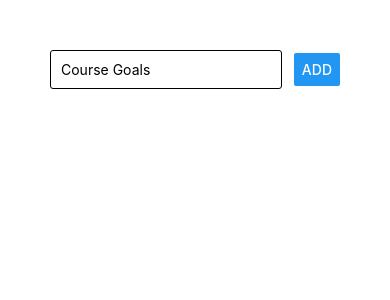
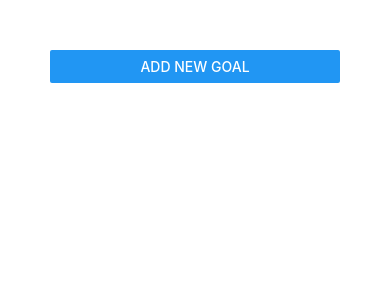
Before and after one commit to RukshanNuwan/Complete-guide-Udemy, a React Native app: screen / in a window 390 px wide. Shown: the top 300 px of the page. Built offline with nearby package versions, Linux system fonts and the light colour scheme.

Commit message:
adding a modal overlay

```diff
--- a/App.js
+++ b/App.js
@@ -1,36 +1,39 @@
 import React, { useState } from 'react';
-import { Button, FlatList, StyleSheet, Text, TextInput, View } from 'react-native';
+import { Button, FlatList, StyleSheet, View } from 'react-native';
 
 import GoalItem from './components/GoalItem';
 import GoalInput from './components/GoalInput';
 
 export default function App() {
   const [courseGoals, setCourseGoals] = useState([]);
+  const [isAddMode, setIsAddMode] = useState(false);
 
   const addGoalHandler = goalTitle => {
     setCourseGoals(currentGoals => [
       ...currentGoals,
-      { key: Math.random().toString(), value: goalTitle } // key can replace with id
+      { id: Math.random().toString(), value: goalTitle } // id can replace with key
     ]);
   }
 
   const removeGoalHandler = goalId => {
     setCourseGoals(currentGoals => {
-      return currentGoals.filter((goal) => goal.key !== goalId); // pressed item remove from the array and other items move to the new array
+      return currentGoals.filter((goal) => goal.id !== goalId); // pressed item remove from the array and other items move to the new array
     });
   }
 
 
   return (
     <View style={styles.screen}>
-      <GoalInput onAddGoal={addGoalHandler} />
+      <Button title="Add New Goal" onPress={() => setIsAddMode(true)} />
+
+      <GoalInput visible={isAddMode} onAddGoal={addGoalHandler} />
 
       <FlatList
-        keyExtractor={(item, index) => item.key}
+        keyExtractor={(item, index) => item.id}
         data={courseGoals}
         renderItem={itemData => (
           <GoalItem
-            id={itemData.item.key}
+            id={itemData.item.id}
             onDelete={removeGoalHandler}
             title={itemData.item.value}
           />
--- a/components/GoalInput.js
+++ b/components/GoalInput.js
@@ -1,5 +1,5 @@
 import React, { useState } from 'react';
-import { Button, StyleSheet, TextInput, View } from 'react-native';
+import { Button, Modal, StyleSheet, TextInput, View } from 'react-native';
 
 const GoalInput = props => {
     const [enteredGoal, setEnteredGoal] = useState('');
@@ -10,10 +10,12 @@ const GoalInput = props => {
 
 
     return (
-        <View style={styles.inputContainer}>
-            <TextInput placeholder="Course Goals" style={styles.input} onChangeText={goalInputHandler} value={enteredGoal} />
-            <Button title="Add" onPress={props.onAddGoal.bind(this, enteredGoal)} />
-        </View>
+        <Modal visible={props.visible} animationType="fade">
+            <View style={styles.inputContainer}>
+                <TextInput placeholder="Course Goals" style={styles.input} onChangeText={goalInputHandler} value={enteredGoal} />
+                <Button title="Add" onPress={props.onAddGoal.bind(this, enteredGoal)} />
+            </View>
+        </Modal>
     );
 }
 
```
